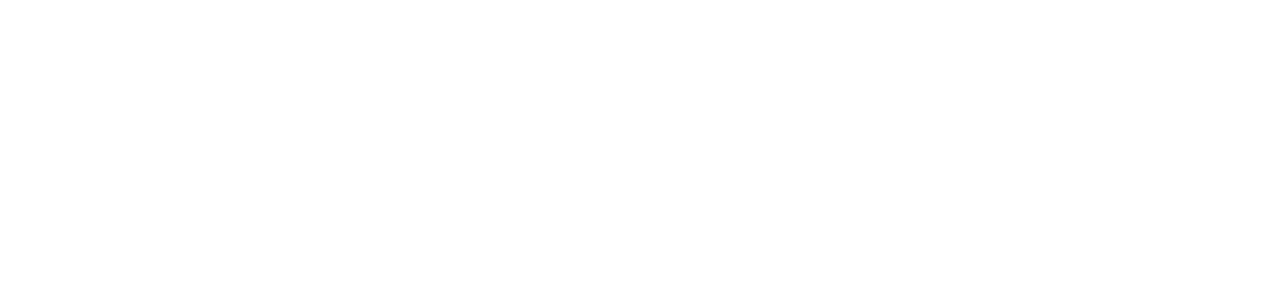
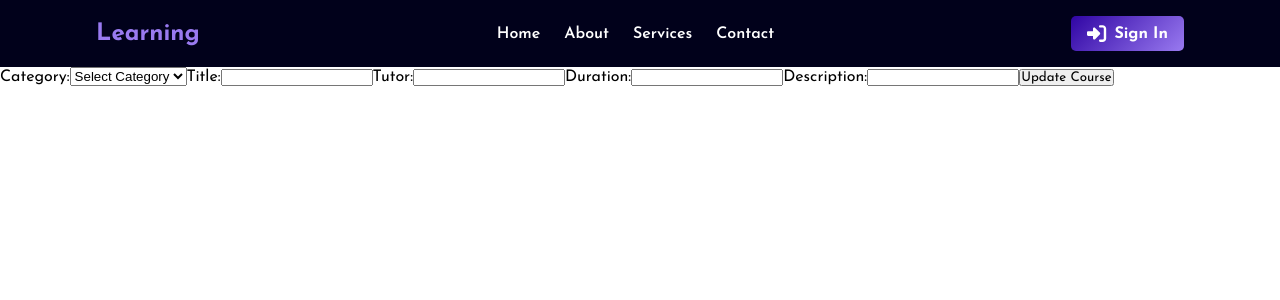
Before and after one commit to AbdurrahmanDevGithub/learning-platform, a React (Vite) app in the folder frontend/: page /updatecourse in a window 1280 px wide. Before the commit this address had no page. Shown: the top 300 px of the page. Built offline with nearby package versions, Linux system fonts and the light colour scheme.

Commit message:
update and delete some improvments

```diff
--- a/frontend/src/App.jsx
+++ b/frontend/src/App.jsx
@@ -9,6 +9,7 @@ import CourseUplodePage from "./pages/CourseUplodePage";
 import Navbar from "./components/Navbar";
 import ManageCourses from "./pages/ManageCourses";
 import FetcheCourses from "./pages/CoursesDisplay";
+import CourseUpdate from "./pages/CourseUpdatePage";
 
 const App = () => {
   const location = useLocation();
@@ -23,6 +24,8 @@ const App = () => {
         <Route path="/courses" element={<FetcheCourses/>}/>
         <Route path="/nav" element={<Navbar/>}/>
         <Route path="manage" element={<ManageCourses/>}/>
+        <Route path="/updatecourse" element={<CourseUpdate />} />
+
       </Routes>
     </AnimatePresence>
   );
--- /dev/null
+++ b/frontend/src/pages/CourseUpdatePage.jsx
@@ -0,0 +1,185 @@
+import { useState } from "react";
+import { updateCourse } from "../utils/tutor";
+import { useParams } from "react-router-dom";
+import styled from "styled-components";
+import { toast, ToastContainer } from 'react-toastify';
+import "react-toastify/dist/ReactToastify.css";
+import Navbar from "../components/Navbar";
+
+const CourseUpdate = () => {
+
+    const [loading, setLoading] = useState(false);
+
+    const { id: courseId } = useParams();
+
+    const [formData, setFormData] = useState({
+        category: "",
+        title: "",
+        tutor: "",
+        duration: "",
+        description: "",
+    });
+
+    const toastOptions = {
+        position: "top-right",
+        autoClose: 8000,
+        pauseOnHover: true,
+        theme: "dark"
+    }
+
+    const handleChange = (e) => {
+        setFormData({
+            ...formData,
+            [e.target.name]: e.target.value,
+        });
+    }
+
+    const handleSubmit = async (e) => {
+        e.preventDefault();
+        setLoading(true);
+
+        const data = new FormData();
+
+        data.append("category", formData.category);
+        data.append("title", formData.title);
+        data.append("tutor", formData.tutor);
+        data.append("duration", formData.duration);
+        data.append("description", formData.description);
+
+        try {
+            const token = localStorage.getItem("auth-token"); // Adjust as per your token storage logic
+
+            if (!token) {
+                toast.error("You must be logged in to update a course!", toastOptions);
+                return;
+            }
+            const response = await updateCourse(courseId, data, token);
+            console.log("Course Updated Successfully!", response);
+            toast.success("Course updated successfully!", toastOptions);
+        } catch (error) {
+            console.log("Error updating courses", error);
+            toast.error("Error updating course. Please try again!", toastOptions);
+        }
+
+        finally {
+            setLoading(false)
+        }
+    }
+
+    return (
+        <>
+            <Navbar />
+            <Container>
+                <div className="form-container">
+                    <form className="upload-form" onSubmit={handleSubmit}>
+                        {/* Input fields */}
+                        <label className="form-label">
+                            Category:
+                            <select
+                                className="form-select"
+                                name="category"
+                                value={formData.category}
+                                onChange={handleChange}
+                            >
+                                <option className="options" value="">
+                                    Select Category
+                                </option>
+                                <option className="options" value="Engineering">
+                                    Engineering
+                                </option>
+                                <option className="options" value="Technology">
+                                    Technology
+                                </option>
+                                <option className="options" value="Business">
+                                    Business
+                                </option>
+                                <option className="options" value="Art and Design">
+                                    Art and Design
+                                </option>
+                            </select>
+                        </label>
+
+                        <label className="form-label">
+                            Title:
+                            <input
+                                className="form-input"
+                                type="text"
+                                name="title"
+                                value={formData.title}
+                                onChange={handleChange}
+                            />
+                        </label>
+
+                        <label className="form-label">
+                            Tutor:
+                            <input
+                                className="form-input"
+                                type="text"
+                                name="tutor"
+                                value={formData.tutor}
+                                onChange={handleChange}
+                            />
+                        </label>
+
+                        <label className="form-label">
+                            Duration:
+                            <input
+                                className="form-input"
+                                type="number"
+                                name="duration"
+                                value={formData.duration}
+                                onChange={handleChange}
+                            />
+                        </label>
+
+                        <label className="form-label">
+                            Description:
+                            <input
+                                className="form-input"
+                                type="text"
+                                name="description"
+                                value={formData.description}
+                                onChange={handleChange}
+                            />
+                        </label>
+
+                        {/* <label className="form-label">
+                  Select Image:
+                  <input
+                    className="form-file"
+                    type="file"
+                    name="image"
+                    accept="image/*"
+                    onChange={handleFileChange}
+                  />
+                </label>
+
+                <label className="form-label">
+                  Select Video:
+                  <input
+                    className="form-file"
+                    type="file"
+                    name="video"
+                    accept="video/*"
+                    onChange={handleFileChange}
+                  />
+                </label> */}
+                        <button
+                            className={`button ${loading ? "loading" : ""}`}
+                            type="submit"
+                            disabled={loading}
+                        >
+                            {loading ? "Updating..." : "Update Course"}
+                        </button>
+
+                    </form>
+                </div>
+            </Container>
+            <ToastContainer />
+        </>
+    );
+}
+
+const Container = styled.div``
+
+export default CourseUpdate;
--- a/frontend/src/pages/CoursesDisplay.jsx
+++ b/frontend/src/pages/CoursesDisplay.jsx
@@ -1,8 +1,10 @@
 import { useEffect, useState } from "react";
-import { getCourses } from "../utils/tutor";
+import { getCourses, deleteCourse } from "../utils/tutor";
 import Navbar from "../components/Navbar";
 import styled from "styled-components";
 import bgImage from "../assets/newBG.jpg";
+import { toast, ToastContainer } from 'react-toastify';
+import "react-toastify/dist/ReactToastify.css";
 
 const FetcheCourses = () => {
   const [courses, setCourses] = useState([]);
@@ -13,6 +15,13 @@ const FetcheCourses = () => {
 
   const username = JSON.parse(localStorage.getItem('app-user'))?.username || "Guest";
 
+  const toastOptions = {
+    position: "top-right",
+    autoClose: 8000,
+    pauseOnHover: true,
+    theme: "dark"
+  }
+
 
   useEffect(() => {
     const fetchCourse = async () => {
@@ -21,7 +30,7 @@ const FetcheCourses = () => {
         console.log("Fetch Courses: ", data);
         setCourses(data);
       } catch (error) {
-        setError("Failed to load courses, please try again.");
+        setError("Failed to load courses, please try again.", toastOptions);
       } finally {
         setLoading(false);
       }
@@ -29,6 +38,26 @@ const FetcheCourses = () => {
 
     fetchCourse();
   }, [token]);
+
+  const handleDelete = async (id) => {
+    if (!id) {
+        console.error("Course ID is undefined!");
+        return;
+    }
+
+    try {
+        const token = localStorage.getItem("auth-token");
+        await deleteCourse(id, token);  // Make sure ID is passed properly here
+        setCourses(courses.filter(course => course.id !== id)); // Optimistic deletion
+        toast.success("Course deleted successfully!");
+    } catch (error) {
+        toast.error("Failed to delete course. Please try again.");
+    }
+  }
+
+
+
+
 
   if (loading) {
     return <Container><p>Loading Courses...</p></Container>;
@@ -59,6 +88,14 @@ const FetcheCourses = () => {
                 <source src={course.video.path} type="video/mp4" />
                 Your browser does not support the video tag.
               </video>
+
+              <div className="course-actions">
+                  <button className="update-button">Update</button>
+                  <button className="delete-button" onClick={() => handleDelete(course.id)}>Delete</button>
+
+                  {/* onClick={() => handleUpdate(course.id)} */}
+                </div>
+
             </div>
           ))
         ) : (
@@ -66,6 +103,7 @@ const FetcheCourses = () => {
         )}
       </div>
     </Container>
+    <ToastContainer/>
     </>
   );
 };
@@ -167,6 +205,33 @@ const Container = styled.div`
       margin-top: 10px;
       border-radius: 8px;
     }
+    .course-actions {
+      display: flex;
+      justify-content: space-between;
+      margin-top: 15px;
+
+      .update-button, .delete-button {
+        background-color: #053406;
+        color: white;
+        border: none;
+        padding: 8px 12px;
+        border-radius: 4px;
+        cursor: pointer;
+        transition: background-color 0.3s;
+
+        &:hover {
+          background-color: #45a049;
+        }
+
+        &.delete-button {
+          background-color: #3b0703;
+
+          &:hover {
+            background-color: #da190b;
+          }
+        }
+  }
+}
   }
 `;
 
```
